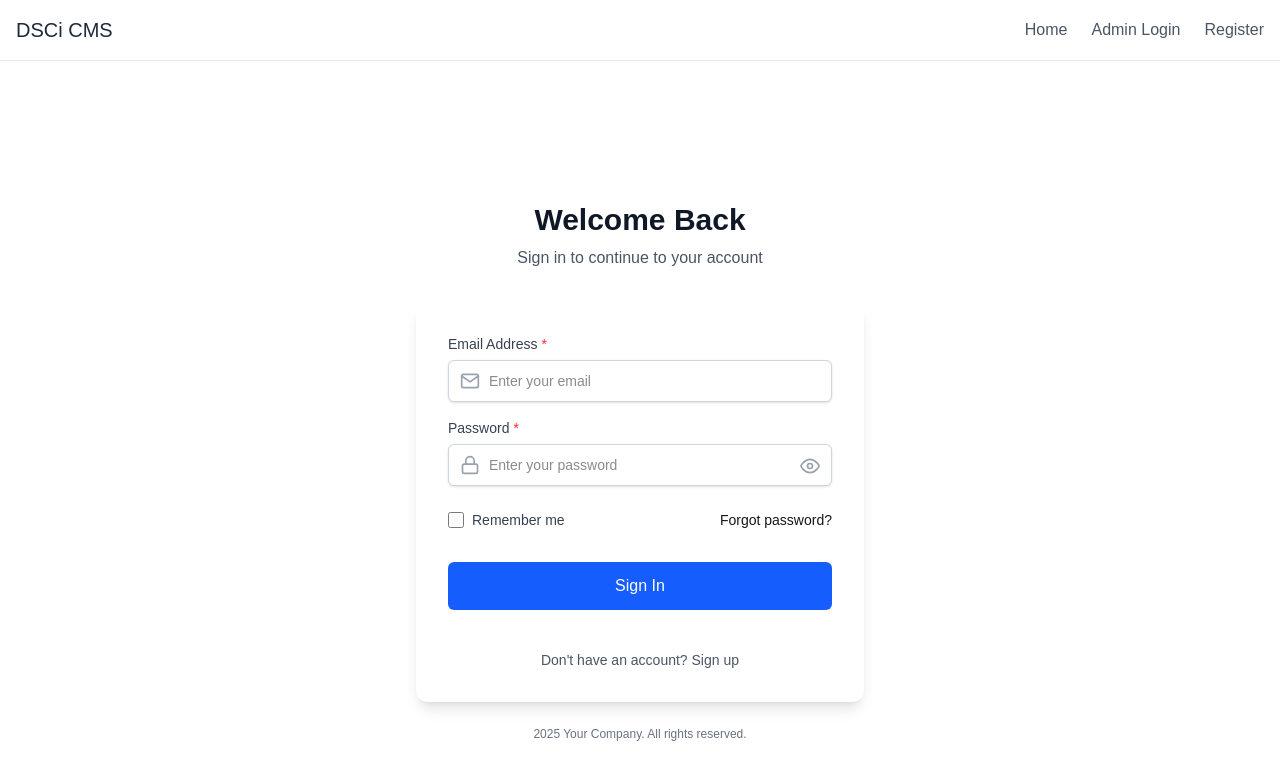
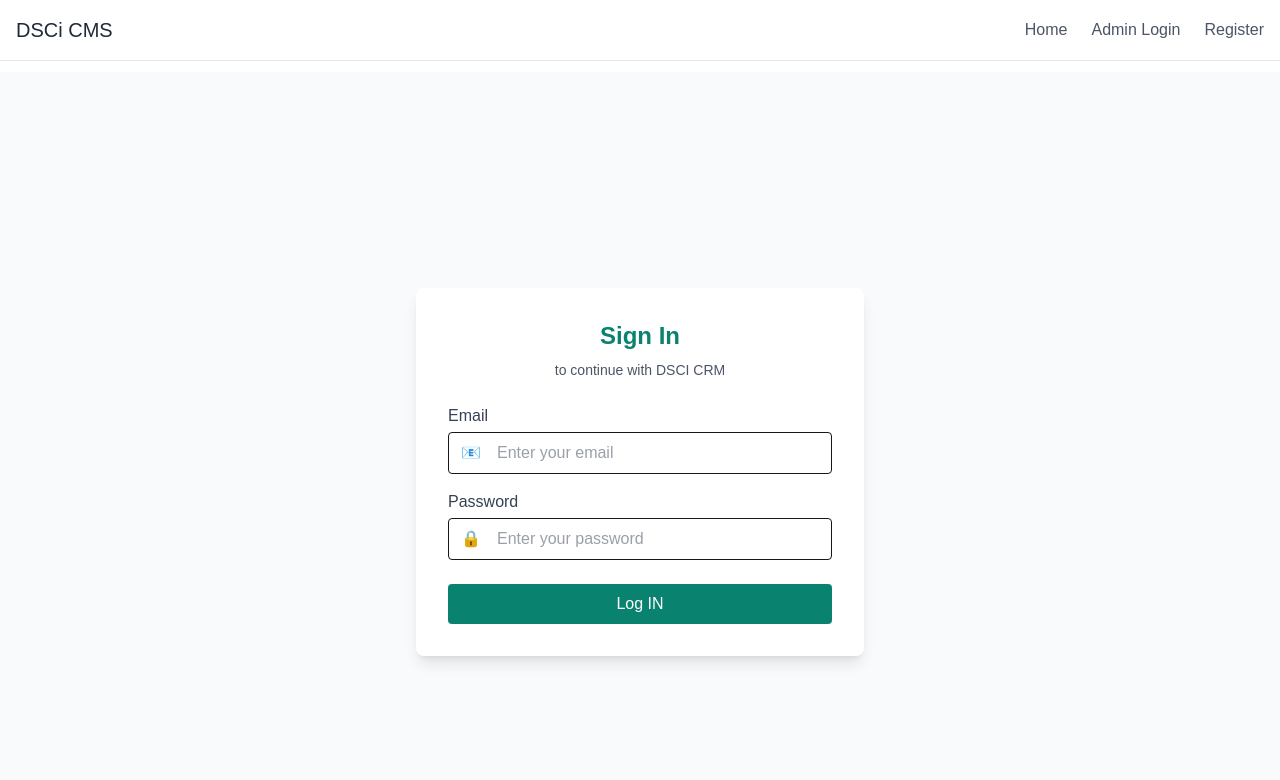
Before and after one commit to harshvatsal41/dsci_crm, a Next.js app: page /administration/login in a window 1280 px wide. Shown: the top 780 px of the page. Built offline with nearby package versions, Linux system fonts and the light colour scheme.

Commit message:
working on register

```diff
--- a/src/app/administration/login/page.js
+++ b/src/app/administration/login/page.js
@@ -1,151 +1,100 @@
 "use client";
-import { useState } from 'react';
-import { useRouter } from 'next/navigation';
-import { FiMail, FiLock, FiEye, FiEyeOff, FiLoader } from 'react-icons/fi';
-import { useDispatch, useSelector } from 'react-redux';
-import { login } from '@/Redux/Reducer/authSlice';
-import { setLoading } from "@/Redux/Reducer/menuSlice";
-import toast from 'react-hot-toast';
-import Link from 'next/link';
-import { Input, Button } from '@/Component/UI/ReusableCom';
+import { useState } from "react";
+import { useRouter } from "next/navigation";
+import { useDispatch, useSelector } from "react-redux";
+import { login } from "@/Redux/Reducer/authSlice";
+import { setLoading} from "@/Redux/Reducer/menuSlice";
 
-export default function LoginPage() {
-  const [formData, setFormData] = useState({
-    email: '',
-    password: ''
-  });
-  const [showPassword, setShowPassword] = useState(false);
-  const [isLoading, setIsLoading] = useState(false);
 
+export default function Login() {
+  const [formData, setFormData] = useState({ email: "", password: "" });
+  const [message, setMessage] = useState(null);
+  const dispatch = useDispatch();
+  const loading = useSelector((state) => state.menu?.loading ?? false);
   const router = useRouter();
-  const dispatch = useDispatch();
 
-  const { loading, error } = useSelector((state) => state.auth);
+  const handleLogin = async (e) => {
+    e.preventDefault();
+    setMessage(null);
+    dispatch(setLoading(true));
 
-  const handleChange = (e) => {
-    const { name, value } = e.target;
-    setFormData(prev => ({
-      ...prev,
-      [name]: value
-    }));
-  };
+    const res = await fetch("/api/admin/auth/login", {
+      method: "POST",
+      headers: { "Content-Type": "application/json" },
+      body: JSON.stringify(formData)
+    });
 
-  const handleSubmit = async (e) => {
-    e.preventDefault();
-    setIsLoading(true);
+    const data = await res.json();
+    if (res.ok) {
+      document.cookie = `rsvAuthToken=${data.token}; path=/;`;
+      // document.cookie = `rsvDesignation=${data.role}`;
+      // Dispatch Redux action to store token
+      dispatch(login({ token: data.token, role: data.role, user: data.user }));
 
-    if (!formData.email || !formData.password) {
-      toast.error('Please fill in all fields');
-      setIsLoading(false);
-      return;
-    }
-
-    try {
-      const resultAction = await dispatch(login(formData));
-
-      if (login.fulfilled.match(resultAction)) {
-        toast.success('Login successful!');
-        router.push('/administration/dashboard');
-      } else {
-        toast.error(resultAction.payload?.error || 'Login failed');
-      }
-    } catch (error) {
-      toast.error('An error occurred. Please try again.');
-      console.error('Login error:', error);
-    } finally {
-      setIsLoading(false);
+      setMessage("Logged in successfully");
+      router.push("/administration/dashboard");
       dispatch(setLoading(false));
+    } else {
+      dispatch(setLoading(false));
+      setMessage(data.error);
     }
   };
 
   return (
-    <div className="min-h-screen flex items-center justify-center bg-gradient-to-br from-primary-50 to-primary-100 p-4">
-      <div className="w-full max-w-md">
-        <div className="text-center mb-8">
-          <h1 className="text-3xl font-bold text-gray-900 mb-2">Welcome Back</h1>
-          <p className="text-gray-600">Sign in to continue to your account</p>
-        </div>
-
-        <div className="bg-white rounded-xl shadow-lg p-8">
-          <form onSubmit={handleSubmit} className="space-y-6">
-            <Input
-              label="Email Address"
-              name="email"
-              type="email"
-              placeholder="Enter your email"
-              value={formData.email}
-              onChange={handleChange}
-              icon={FiMail}
-              required
-            />
-
-            <div className="relative">
-              <Input
-                label="Password"
-                name="password"
-                type={showPassword ? 'text' : 'password'}
+    <div className="min-h-screen flex items-center justify-center bg-gray-50">
+      <div className="bg-white p-8 rounded-lg shadow-lg w-full max-w-md">
+        <h2 className="text-2xl font-bold text-center text-[#0A8270] mb-2">
+          Sign In
+        </h2>
+        <p className="text-center text-gray-600 mb-6 text-sm">
+          to continue with DSCI CRM
+        </p>
+        <form onSubmit={handleLogin}>
+          <div className="mb-4">
+            <label className="block text-gray-700 mb-1">Email</label>
+            <div className="flex items-center border rounded px-3 bg-white">
+              <span className="text-gray-500 mr-2">📧</span>
+              <input
+                type="email"
+                placeholder="Enter your email"
+                className="w-full p-2 outline-none text-gray-700"
+                value={formData.email}
+                onChange={(e) =>
+                  setFormData({ ...formData, email: e.target.value })
+                }
+                disabled={loading}
+              />
+            </div>
+          </div>
+          <div className="mb-4">
+            <label className="block text-gray-700 mb-1">Password</label>
+            <div className="flex items-center border rounded px-3 bg-white">
+              <span className="text-gray-500 mr-2">🔒</span>
+              <input
+                type="password"
                 placeholder="Enter your password"
+                className="w-full p-2 outline-none text-gray-700"
                 value={formData.password}
-                onChange={handleChange}
-                icon={FiLock}
-                required
+                onChange={(e) =>
+                  setFormData({ ...formData, password: e.target.value })
+                }
+                disabled={loading}
               />
-              <button
-                type="button"
-                className="absolute right-3 top-[38px] text-gray-400 hover:text-gray-600 transition-colors"
-                onClick={() => setShowPassword(!showPassword)}
-                tabIndex={-1}
-              >
-                {showPassword ? (
-                  <FiEyeOff className="h-5 w-5" />
-                ) : (
-                  <FiEye className="h-5 w-5" />
-                )}
-              </button>
             </div>
-
-            <div className="flex items-center justify-between">
-              <div className="flex items-center">
-                <input
-                  id="remember-me"
-                  name="remember-me"
-                  type="checkbox"
-                  className="h-4 w-4 text-primary-600 focus:ring-primary-500 border-gray-300 rounded"
-                />
-                <label htmlFor="remember-me" className="ml-2 block text-sm text-gray-700">
-                  Remember me
-                </label>
-              </div>
-              <div className="text-sm">
-                <Link href="/forgot-password" className="font-medium text-primary-600 hover:text-primary-500">
-                  Forgot password?
-                </Link>
-              </div>
-            </div>
-
-            <Button
-              type="submit"
-              variant="primary"
-              size="lg"
-              loading={isLoading}
-              fullWidth
-              className="mt-2"
-            >
-              {isLoading ? 'Signing in...' : 'Sign In'}
-            </Button>
-
-            <div className="text-center text-sm text-gray-600 mt-4">
-              Don't have an account?{' '}
-              <Link href="/administration/register" className="font-medium text-primary-600 hover:text-primary-500">
-                Sign up
-              </Link>
-            </div>
-          </form>
-        </div>
-
-        <div className="mt-6 text-center text-xs text-gray-500">
-          <p> {new Date().getFullYear()} Your Company. All rights reserved.</p>
-        </div>
+          </div>
+          {message && (
+            <p className={`text-sm text-red-500`}>
+              {message}
+            </p>
+          )}
+          <button
+            type="submit"
+            className={`w-full p-2 mt-2 rounded text-white ${loading ? 'bg-gray-400' : 'bg-[#0A8270] hover:bg-[#086d5f]'}`}
+            disabled={loading}
+          >
+            {loading ? 'Logging in...' : 'Log IN'}
+          </button>
+        </form>
       </div>
     </div>
   );
--- a/src/app/administration/register/page.js
+++ b/src/app/administration/register/page.js
@@ -3,43 +3,88 @@ import { useState } from 'react';
 import { FiUser, FiMail, FiLock, FiPhone, FiArrowRight, FiLogIn, FiEye, FiEyeOff } from 'react-icons/fi';
 import { Input, Button } from '@/Component/UI/ReusableCom';
 import Link from 'next/link';
-import { useDispatch } from 'react-redux';
-import { setLoading } from '@/Redux/Reducer/menuSlice';
 import { useRouter } from 'next/navigation';
 import toast from 'react-hot-toast';
-import { RegisterApi } from '@/utilities/ApiManager';
 
 const initialState = {
     username: '',
     email: '',
     password: '',
-    contactNo: ''
+    contactNo: '',
+    isVerified: false,
+    isAdmin: false,
+    isDisabled: false
 };
 
 export default function Register() {
     const [formData, setFormData] = useState(initialState);
     const [showPassword, setShowPassword] = useState(false);
+    const [isLoading, setIsLoading] = useState(false);
+    const [errors, setErrors] = useState({});
     const router = useRouter();
-    const dispatch = useDispatch();
 
     const handleRegister = async (e) => {
         e.preventDefault();
-        dispatch(setLoading(true));
+        setErrors({});
+        setIsLoading(true);
+
         try {
-            const res = await RegisterApi('POST', formData);
-            if (res.ok) {
-                toast.success('Registration successful!');
-                setTimeout(() => {
-                    window.location.href = '/administration/login';
-                }, 2000);
+            const res = await fetch('/api/admin/auth/register', {
+                method: 'POST',
+                headers: { 'Content-Type': 'application/json' },
+                body: JSON.stringify({
+                    ...formData,
+                    contactNo: formData.contactNo.replace(/\D/g, '') // Remove non-numeric characters
+                }),
+            });
+
+            const data = await res.json();
+
+            if (!res.ok) {
+                // Handle validation errors
+                if (res.status === 400) {
+                    // Handle Mongoose validation errors
+                    if (data.errors) {
+                        const validationErrors = {};
+                        Object.keys(data.errors).forEach(key => {
+                            validationErrors[key] = data.errors[key].message;
+                        });
+                        setErrors(validationErrors);
+                        toast.error('Please fix the form errors');
                     } else {
-                toast.error('Registration failed!');
+                        setErrors(prev => ({
+                            ...prev,
+                            form: data.message || 'Validation failed'
+                        }));
+                        toast.error(data.message || 'Validation failed');
                     }
+                } else {
+                    throw new Error(data.message || 'Registration failed');
+                }
+                return;
+            }
+
+            // Registration successful
+            toast.success('Registration successful! Please log in.');
+            router.push('/administration/login');
+
         } catch (error) {
-            console.error("Registration error:", error);
-            toast.error("Failed to register. Please check your connection and try again.");
+            console.error('Registration error:', error);
+            toast.error(error.message || 'Failed to register. Please try again.');
         } finally {
-            dispatch(setLoading(false));
+            setIsLoading(false);
+        }
+    };
+
+    const handleChange = (e) => {
+        const { name, value } = e.target;
+        setFormData(prev => ({
+            ...prev,
+            [name]: value
+        }));
+        // Clear error when user types
+        if (errors[name]) {
+            setErrors(prev => ({ ...prev, [name]: '' }));
         }
     };
 
@@ -55,27 +100,49 @@ export default function Register() {
 
                     {/* Form */}
                     <form onSubmit={handleRegister} className="p-6 space-y-4">
+                        {errors.form && (
+                            <div className="p-3 bg-red-50 text-red-700 text-sm rounded-md">
+                                {errors.form}
+                            </div>
+                        )}
+
                         {/* Username */}
+                        <div>
                             <Input
                                 label="Username"
+                                name="username"
                                 type="text"
                                 placeholder="johndoe"
                                 value={formData.username}
-                            onChange={(e) => setFormData({...formData, username: e.target.value})}
+                                onChange={handleChange}
                                 required
+                                error={errors.username}
                                 icon={FiUser}
+                                minLength={3}
+                                maxLength={30}
                             />
+                            {errors.username && (
+                                <p className="mt-1 text-xs text-red-500">{errors.username}</p>
+                            )}
+                        </div>
 
                         {/* Email */}
+                        <div>
                             <Input
                                 label="Email Address"
+                                name="email"
                                 type="email"
                                 placeholder="you@example.com"
                                 value={formData.email}
-                            onChange={(e) => setFormData({...formData, email: e.target.value})}
+                                onChange={handleChange}
                                 required
+                                error={errors.email}
                                 icon={FiMail}
                             />
+                            {errors.email && (
+                                <p className="mt-1 text-xs text-red-500">{errors.email}</p>
+                            )}
+                        </div>
 
                         {/* Password */}
                         <div className="space-y-1">
@@ -101,45 +168,48 @@ export default function Register() {
                             </div>
                             <Input
                                 id="password"
+                                name="password"
                                 type={showPassword ? 'text' : 'password'}
                                 placeholder="••••••••"
                                 value={formData.password}
-                                onChange={(e) => setFormData({...formData, password: e.target.value})}
+                                onChange={handleChange}
                                 required
                                 minLength="8"
+                                error={errors.password}
                                 icon={FiLock}
                             />
+                            {errors.password && (
+                                <p className="mt-1 text-xs text-red-500">
+                                    {errors.password.includes('shorter than the minimum allowed length')
+                                        ? 'Password must be at least 8 characters long'
+                                        : errors.password
+                                    }
+                                </p>
+                            )}
                         </div>
 
                         {/* Contact Number */}
+                        <div>
                             <Input
-                            label="Phone Number (Optional)"
+                                label="Contact Number"
+                                name="contactNo"
                                 type="tel"
-                            placeholder="+1 (555) 123-4567"
+                                placeholder="1234567890"
                                 value={formData.contactNo}
-                            onChange={(e) => setFormData({...formData, contactNo: e.target.value})}
+                                onChange={handleChange}
+                                required
+                                error={errors.contactNo}
                                 icon={FiPhone}
+                                maxLength="15"
                             />
-
-                        {/* Terms and Conditions */}
-                        <div className="flex items-start">
-                            <div className="flex items-center h-5">
-                                <input
-                                    id="terms"
-                                    name="terms"
-                                    type="checkbox"
-                                    className="h-4 w-4 text-blue-600 focus:ring-blue-500 border-gray-300 rounded"
-                                    required
-                                />
-                            </div>
-                            <div className="ml-3 text-sm">
-                                <label htmlFor="terms" className="font-medium text-gray-700">
-                                    I agree to the{' '}
-                                    <a href="#" className="text-blue-600 hover:text-blue-500">
-                                        Terms and Conditions
-                                    </a>
-                                </label>
-                            </div>
+                            {errors.contactNo && (
+                                <p className="mt-1 text-xs text-red-500">
+                                    {errors.contactNo.includes('valid contact number')
+                                        ? 'Please enter a valid 10-digit phone number'
+                                        : errors.contactNo
+                                    }
+                                </p>
+                            )}
                         </div>
 
                         {/* Submit Button */}
@@ -149,9 +219,12 @@ export default function Register() {
                                 variant="primary"
                                 size="md"
                                 fullWidth
+                                loading={isLoading}
+                                disabled={isLoading}
                                 className="flex items-center justify-center"
                             >
-                                Register Now <FiArrowRight className="ml-2 h-4 w-4" />
+                                {isLoading ? 'Registering...' : 'Register Now'}
+                                {!isLoading && <FiArrowRight className="ml-2 h-4 w-4" />}
                             </Button>
                         </div>
                     </form>
```
Also changed, not shown: src/utilities/ApiManager.js (+14 -15 lines). Lines whose indentation alone changed are shown as unchanged.
